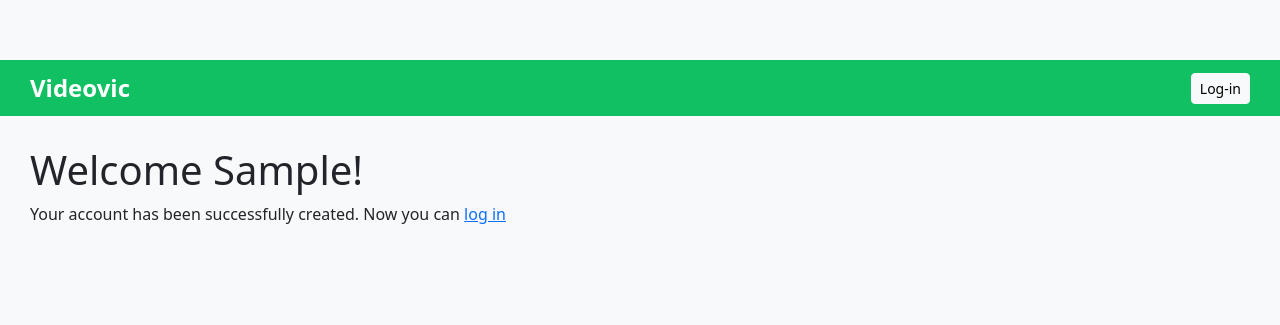
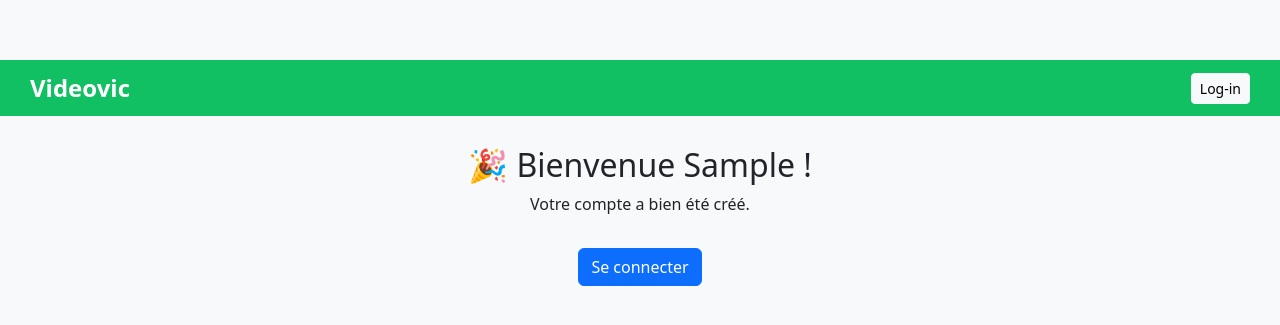
Before and after one commit to Avicenne1/videovic, a Django app: template account/templates/account/register_done.html in a window 1280 px wide. Shown: the top 325 px of the page. Run offline with Django 5.2, Linux system fonts and the light colour scheme; the template is opened without the code that fills it: most values are stand-ins (such as "Sample title", 1, 10 or a date in 2020).

Commit message:
Update register_done.html

```diff
--- a/account/templates/account/register_done.html
+++ b/account/templates/account/register_done.html
@@ -1,9 +1,10 @@
 {% extends "base.html" %}
-{% block title %}Welcome{% endblock  %}
+{% block title %}Bienvenue{% endblock %}
+
 {% block content %}
-    <h1>Welcome {{new_user.first_name}}! </h1>
-    <p>
-        Your account has been successfully created.
-        Now you can <a href="{% url 'login' %}">log in </a>
-    </p>
-{% endblock  %}
+<div class="container text-center" style="max-width: 600px;">
+  <h2>🎉 Bienvenue {{ new_user.first_name|default:new_user.username }} !</h2>
+  <p>Votre compte a bien été créé.</p>
+  <a href="{% url 'login' %}" class="btn btn-primary mt-3">Se connecter</a>
+</div>
+{% endblock %}
```
